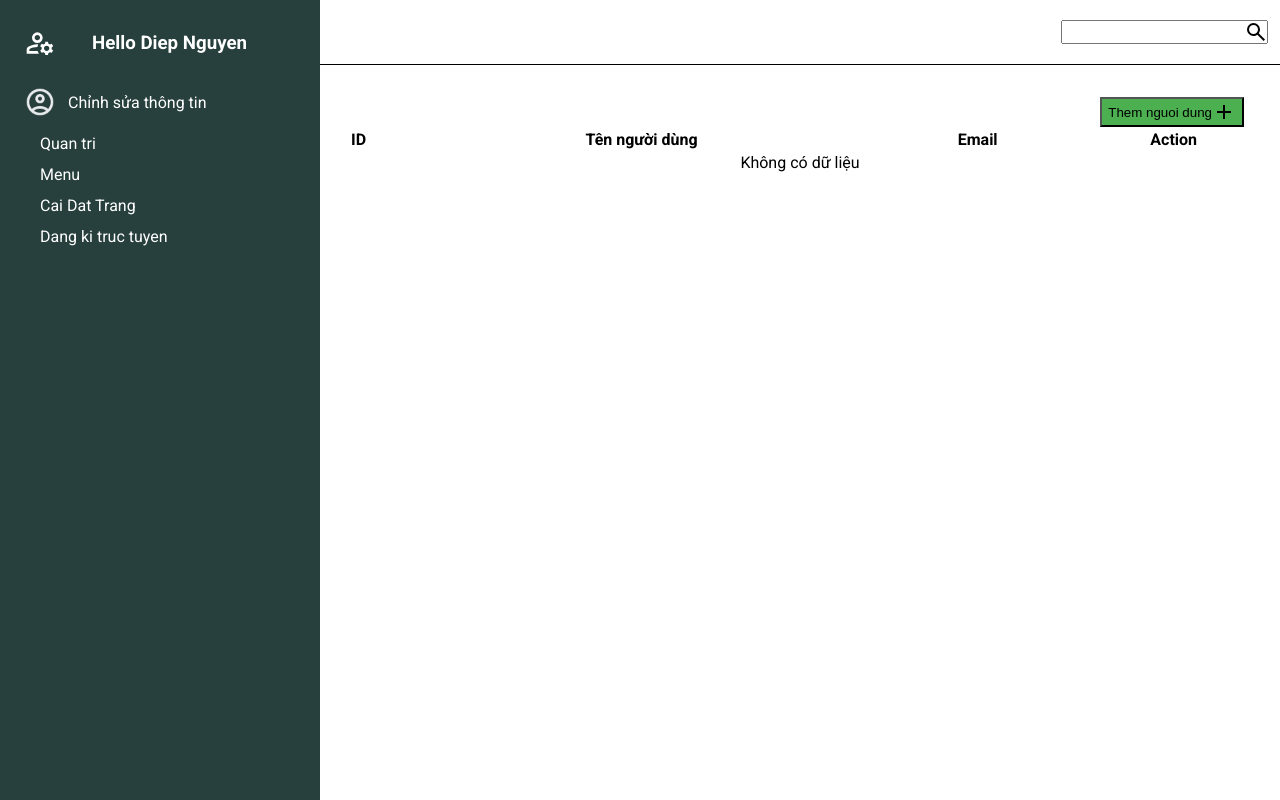
After one commit to jjnqA11/web-du-lich-26-thang-10, a PHP site: page /admin.php in a window 1280 px wide. The commit adds this page. Run offline with PHP 8.4, Linux system fonts and the light colour scheme; data that the repository does not hold is empty.

Commit message:
thêm trang admin và phát triển chức năng thanh toán

```diff
--- /dev/null
+++ b/admin.php
@@ -0,0 +1,165 @@
+<html lang="en">
+<head>
+    <meta charset="UTF-8">
+    <meta name="viewport" content="width=device-width, initial-scale=1.0">
+    <title>Admin Dashboard</title>
+    <link rel="stylesheet" href="./assets/css/admin.css">
+</head>
+<body>
+    <div class="container">
+        <div class="sidebar">
+            <div class="logo">
+                <a href="#">
+                    <svg xmlns="http://www.w3.org/2000/svg" width="32px" height="32px" viewBox="0 -960 960 960" width="24px" fill="#FFFFFF">
+                        <path d="M400-480q-66 0-113-47t-47-113q0-66 47-113t113-47q66 0 113 47t47 113q0 66-47 113t-113 47ZM80-160v-112q0-33 17-62t47-44q51-26 115-44t141-18h14q6 0 12 2-8 18-13.5 37.5T404-360h-4q-71 0-127.5 18T180-306q-9 5-14.5 14t-5.5 20v32h252q6 21 16 41.5t22 38.5H80Zm560 40-12-60q-12-5-22.5-10.5T584-204l-58 18-40-68 46-40q-2-14-2-26t2-26l-46-40 40-68 58 18q11-8 21.5-13.5T628-460l12-60h80l12 60q12 5 22.5 11t21.5 15l58-20 40 70-46 40q2 12 2 25t-2 25l46 40-40 68-58-18q-11 8-21.5 13.5T732-180l-12 60h-80Zm40-120q33 0 56.5-23.5T760-320q0-33-23.5-56.5T680-400q-33 0-56.5 23.5T600-320q0 33 23.5 56.5T680-240ZM400-560q33 0 56.5-23.5T480-640q0-33-23.5-56.5T400-720q-33 0-56.5 23.5T320-640q0 33 23.5 56.5T400-560Zm0-80Zm12 400Z"/>
+                    </svg>
+                </a>
+                <h3>Hello Diep Nguyen</h3>
+            </div>
+            <div class="sidebar_wrapper">
+                <div class="user">
+                    <div class="photo">
+                        <img src="./images/user.png" width="32px" height="32px" alt="">
+                    </div>
+                    <div class="user-info">
+                        Chỉnh sửa thông tin
+                    </div>
+                </div>
+                <ul class="nav">
+                    <li class="nav-item"><a href="#">Quan tri</a></li>
+                    <li class="nav-item"><a href="#">Menu</a></li>
+                    <li class="nav-item"><a href="#">Cai Dat Trang</a></li>
+                    <li class="nav-item"><a href="#">Dang ki truc tuyen</a></li>
+                </ul>
+            </div>
+        </div>
+        <div class="main-panel">
+            <nav class="navbar">
+                <div id="navigation">
+                    <input type="text">
+                    <svg xmlns="http://www.w3.org/2000/svg" height="24px" viewBox="0 -960 960 960" width="24px" fill="#000000">
+                        <path d="M784-120 532-372q-30 24-69 38t-83 14q-109 0-184.5-75.5T120-580q0-109 75.5-184.5T380-840q109 0 184.5 75.5T640-580q0 44-14 83t-38 69l252 252-56 56ZM380-400q75 0 127.5-52.5T560-580q0-75-52.5-127.5T380-760q-75 0-127.5 52.5T200-580q0 75 52.5 127.5T380-400Z"/>
+                    </svg>
+                </div>
+            </nav>
+            <div class="app-dashboard">
+                <div class="create-user">
+                    <button id="create_user_btn">
+                        Them nguoi dung
+                        <svg xmlns="http://www.w3.org/2000/svg" height="24px" viewBox="0 -960 960 960" width="24px" fill="#000000">
+                            <path d="M440-440H200v-80h240v-240h80v240h240v80H520v240h-80v-240Z"/>
+                        </svg>
+                    </button>
+                    <div class="add-user-box">
+                        <div class="close_btn">
+                            <button>
+                                <svg xmlns="http://www.w3.org/2000/svg" height="24px" viewBox="0 -960 960 960" width="24px" fill="#000000">
+                                    <path d="m256-200-56-56 224-224-224-224 56-56 224 224 224-224 56 56-224 224 224 224-56 56-224-224-224 224Z"/>
+                                </svg>
+                            </button>
+                        </div>
+                        <form action="register.php" method="post" id="f-register">
+                            <div class="header">
+                            <h2>Đăng ký</h2>
+                            </div>
+                            <!-- Tên người dùng -->
+                            <div class="f-input">
+                            <div class="label">
+                                <label for="username">Tên người dùng:</label>
+                            </div>
+                            <input type="text" placeholder="Nhập tên của bạn vào đây(VD: diep123, hoangdz,..)" name="username" id="username" style="font-size: large;" value="<?php echo htmlspecialchars($username ?? ''); ?>">
+                            </div>
+
+                            <!-- Email -->
+                            <div class="f-input">
+                            <div class="label">
+                                <label for="email">Email:</label>
+                            </div>
+                            <input type="email" placeholder="Điền Email của bạn..." name="email" id="email" value="<?php echo htmlspecialchars($email ?? ''); ?>">
+                            </div>
+
+                            <!-- Mật khẩu -->
+                            <div class="f-input">
+                            <div class="label">
+                                <label for="password">Mật khẩu:</label>
+                            </div>
+                            <input type="password" placeholder="Nhập mật khẩu..." name="password" id="password">
+                            <i class="fas fa-eye" id="toggle-password" onclick="togglePassword()"></i>
+                            </div>
+
+                            <!-- Nhập lại mật khẩu -->
+                            <div class="f-input">
+                            <div class="label">
+                                <label for="password">Nhập lại mật khẩu:</label>
+                            </div>
+                            <input type="password" placeholder="Nhập lại mật khẩu..." name="confirm_password" id="confirm_password">
+                            </div>
+
+                            <!-- Thông báo lỗi/success -->
+                            <?php if (isset($error_message)): ?>
+                                <p style="color: red;"><?php echo $error_message; ?></p>
+                            <?php elseif (isset($success_message)): ?>
+                                <p style="color: green;"><?php echo $success_message; ?></p>
+                            <?php endif; ?>
+
+                            <!-- Nút đăng ký và chuyển đến đăng nhập -->
+                            <div class="button-register">
+                                <div class="accept-submit">
+                                <button id="btn-submit" type="submit">Đăng ký</button>
+                                </div>
+                            </div>
+                        </form>
+                    </div>
+                </div>
+                <div class="main-content">
+                    <table>
+                        <thead>
+                            <tr>
+                                <th>ID</th>
+                                <th>Tên người dùng</th>
+                                <th>Email</th>
+                                <th>Action</th>
+                            </tr>
+                        </thead>
+                        <tbody>
+                        <?php
+                                // ket noi toi co so du lieu
+                                include "services/connect-mysql/db_connection.php";
+
+                                $sql = "SELECT id, userName, email FROM user_table";
+                                $stmt = mysqli_prepare($conn, $sql);
+
+                                if (!$stmt) {
+                                    die("Lỗi chuẩn bị câu lệnh: " . mysqli_error($conn));
+                                }
+
+                                mysqli_stmt_execute($stmt);
+                                $result = mysqli_stmt_get_result($stmt);
+
+                                if ($result && mysqli_num_rows($result) > 0) {
+                                    while ($row = $result->fetch_assoc()) {
+                                        echo '
+                                        <tr>
+                                            <td>' . $row["id"] . '</td>
+                                            <td>' . $row["userName"] . '</td>
+                                            <td>' . $row["email"] . '</td>
+                                            <td class="settings">
+                                                <button>Sửa</button>
+                                                <button>Xóa</button>
+                                            </td>
+                                        </tr>';
+                                    }
+                                } else {
+                                    echo '<tr><td colspan="4">Không có dữ liệu</td></tr>';
+                                }
+                            ?>
+                        </tbody>
+                    </table>
+                </div>
+            </div>
+        </div>
+    </div>
+    <!-- Script -->
+     <script src="./admin.js"></script>
+</body>
+</html>
--- /dev/null
+++ b/assets/css/admin.css
@@ -0,0 +1,154 @@
+@import url('https://fonts.googleapis.com/css2?family=Roboto:ital,wght@0,100;0,300;0,400;0,500;0,700;0,900;1,100;1,300;1,400;1,500;1,700;1,900&display=swap');
+body{
+    margin: 0;
+    padding: 0;
+    box-sizing: border-box;
+    font-family: Roboto, 'san-serif';
+}
+
+.container{
+    width: 100%;
+    height: 100%;
+    display: flex;
+}
+
+.sidebar{
+    flex: 1;
+    background-color: #27403d;
+    color: white;
+}
+
+.logo{
+    width: inherit;
+    height: 86px;
+    display: flex;
+    gap: 36px;
+    align-items: center;
+    margin: 0px 24px;
+}
+
+.sidebar_wrapper{
+    width: inherit;
+    height: 80%;
+}
+
+.user{
+    display: flex;
+    align-items: center;
+    gap: 12px;
+    margin: 0 24px;
+}
+
+.nav li {
+    border: none;
+    transition: 0.5s ease-out;
+}
+
+.nav li:hover{
+    border-bottom: 1px solid #333;
+}
+
+.nav li a{
+    color: white;
+}
+
+.photo{
+    display: inline-block;
+}
+
+ul{
+    list-style: none;
+}
+
+ul li{
+    margin: 12px 0;
+}
+
+table{
+    width: 100%;
+}
+th, td{
+    text-align: center;
+}
+
+button{
+    color: black;
+}
+
+a{
+    text-decoration: none;
+}
+
+.main-panel{
+    flex: 3;
+}
+
+#navigation{
+    position: relative;
+    display: flex;
+    justify-content: flex-end;
+    align-items: center;
+    width: inherit;
+    height: 64px;
+    border-bottom: 1px solid;
+}
+
+#navigation input[type="text"]{
+    height: 24px;
+    padding-right: 24px;
+    margin-right: 12px;
+}
+#navigation svg{
+    position: absolute;
+    margin-right: 12px;
+}
+
+.app-dashboard{
+    margin-top: 32px;
+}
+
+.create-user{
+    position: relative;
+    display: flex;
+    justify-content: end;
+    width: inherit;
+    margin-right: 36px;
+}
+
+.add-user-box{
+    display: none;
+    position: absolute;
+    /* margin-left: auto; */
+    /* margin-right: auto; */
+    /* bottom: 50%; */
+    top: 185px;
+    left: 50%;
+    transform: translate(-50%, -50%);
+    background-color: aliceblue;
+    padding: 12px;
+}
+
+.close_btn{
+    float: right;
+}
+
+.create-user button{
+    display: flex;
+    align-items: center;
+    background-color: #4CAF50;
+}
+
+.settings{
+    display: flex;
+    justify-content: end;
+    margin-right: 36px;
+
+}
+
+.settings button:first-child{
+    background-color: #ffff00;
+}
+
+.settings button:last-child{
+    background-color: #de5233;
+}
```
Also changed, not shown: assets/js/thanhtoan.js (added, +63 -0 lines), thanhtoan.php (+6 -13 lines), trangThaiDonHang.php (added).
